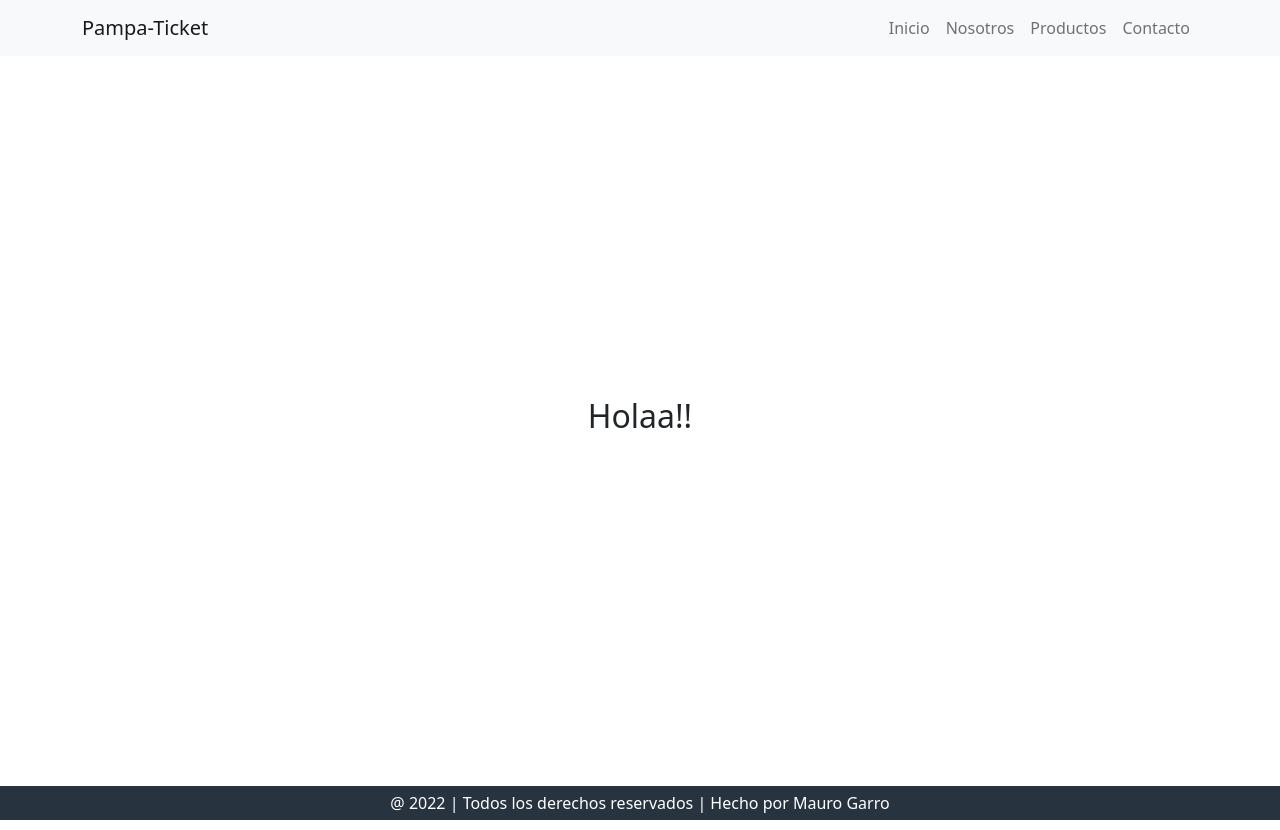
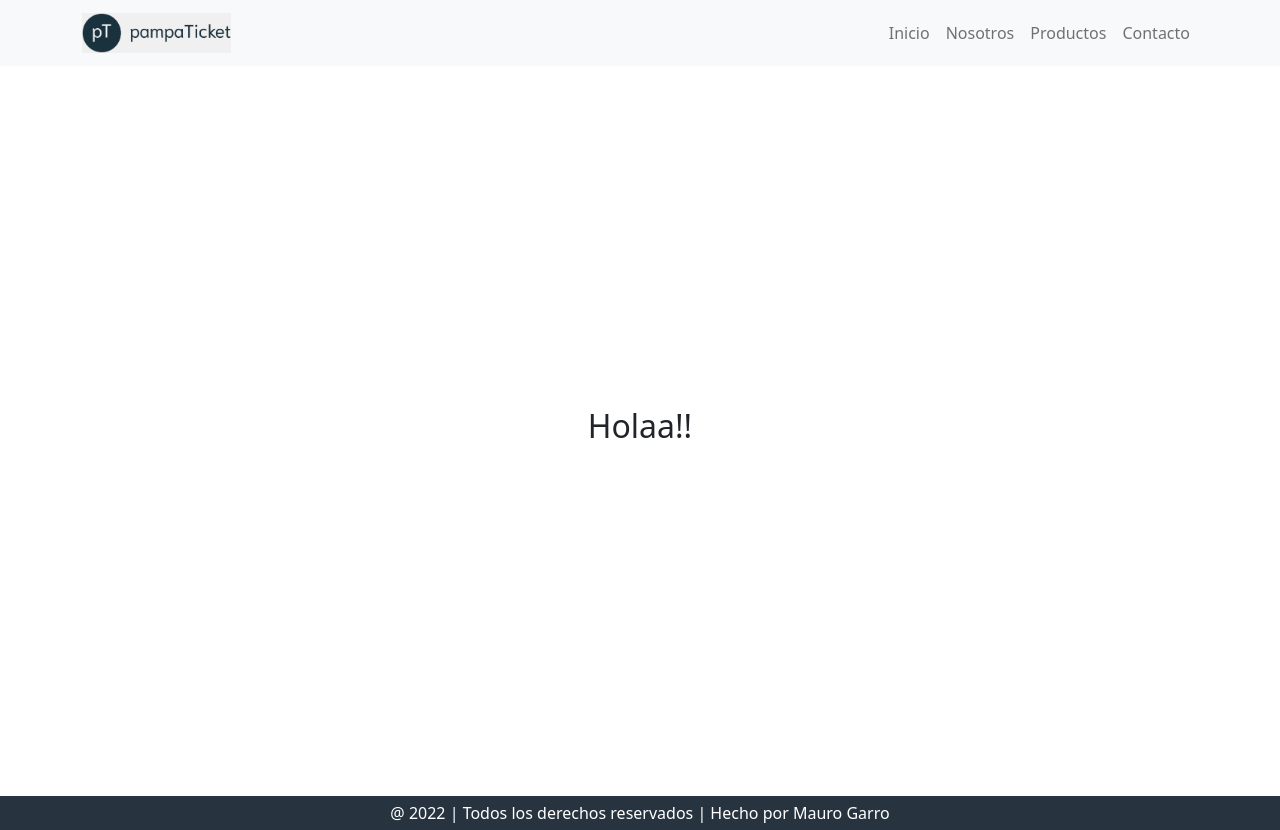
Before and after one commit to maurogarro73/pampaTicket-app, a React (Create React App) app: page / in a window 1280 px wide. Built offline with nearby package versions, Linux system fonts and the light colour scheme.

Commit message:
agregando logo

```diff
--- a/src/components/Navbar.jsx
+++ b/src/components/Navbar.jsx
@@ -2,6 +2,7 @@ import React from 'react';
 import Container from 'react-bootstrap/Container';
 import Nav from 'react-bootstrap/Nav';
 import Navbar from 'react-bootstrap/Navbar';
+import logo from '../img/logo.png';
 import CartWidget from './CartWidget';
 
 export default function NavBar() {
@@ -9,7 +10,9 @@ export default function NavBar() {
     <>
       <Navbar bg="light" expand="lg">
         <Container>
-          <Navbar.Brand href="#home">Pampa-Ticket</Navbar.Brand>
+          <Navbar.Brand href="#inicio">
+            <img alt="logo" src={logo} width="100%" height="40" className="d-inline-block align-top" />
+          </Navbar.Brand>
           <Navbar.Toggle aria-controls="basic-navbar-nav" />
           <Navbar.Collapse id="basic-navbar-nav" className="justify-content-end">
             <Nav className="">
```
Also changed, not shown: src/img/logo.png (added).
